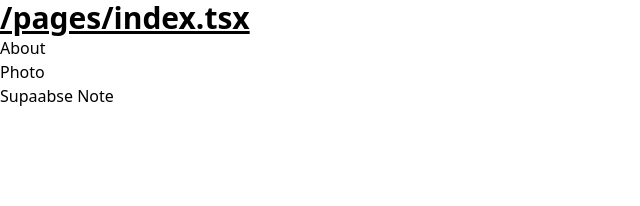
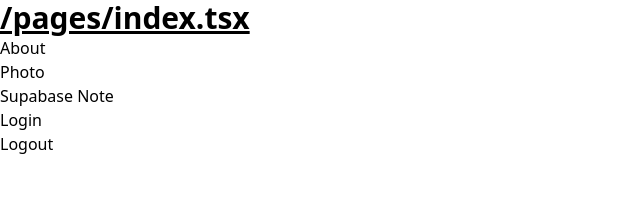
Before and after one commit to yhsol/wod-next-js, a Next.js app: page / in a window 1280 px wide. Shown: the top 206 px of the page, without its empty margins (0-640 px from the left). Built offline with nearby package versions, Linux system fonts and the light colour scheme.

Commit message:
feat: auth and route

```diff
--- a/pages/auth/login.tsx
+++ b/pages/auth/login.tsx
@@ -1,11 +1,11 @@
+import Router from "next/router";
 import React, { useEffect } from "react";
 import { supabase } from "../../utils/supabase";
 
 const Login = () => {
   useEffect(() => {
-    supabase.auth.signInWithOAuth({
-      provider: "github",
-    });
+    supabase.auth.signInWithOAuth({ provider: "github" });
+    Router.push("/");
   }, []);
 
   return <div>Login</div>;
--- a/pages/index.tsx
+++ b/pages/index.tsx
@@ -6,11 +6,12 @@
 
 const Home: NextPage = () => {
   const [user, setUser] = useState<User | null>(null);
-  console.log("🚀 turbo : globalThis: ", globalThis.crypto);
 
   useEffect(() => {
     (async () => {
       const user = await supabase.auth.getUser();
+      console.log("🚀 turbo : user", user.data.user);
+
       setUser(user.data.user);
     })();
   }, []);
@@ -27,7 +28,13 @@
           <Link href={"/sub/photo"}>Photo</Link>
         </li>
         <li>
-          <Link href={"/sub/supabase-note"}>Supaabse Note</Link>
+          <Link href={"/sub/supabase-note"}>Supabase Note</Link>
+        </li>
+        <li>
+          <Link href={"/auth/login"}>Login</Link>
+        </li>
+        <li>
+          <Link href={"/auth/logout"}>Logout</Link>
         </li>
       </ul>
     </div>
```
